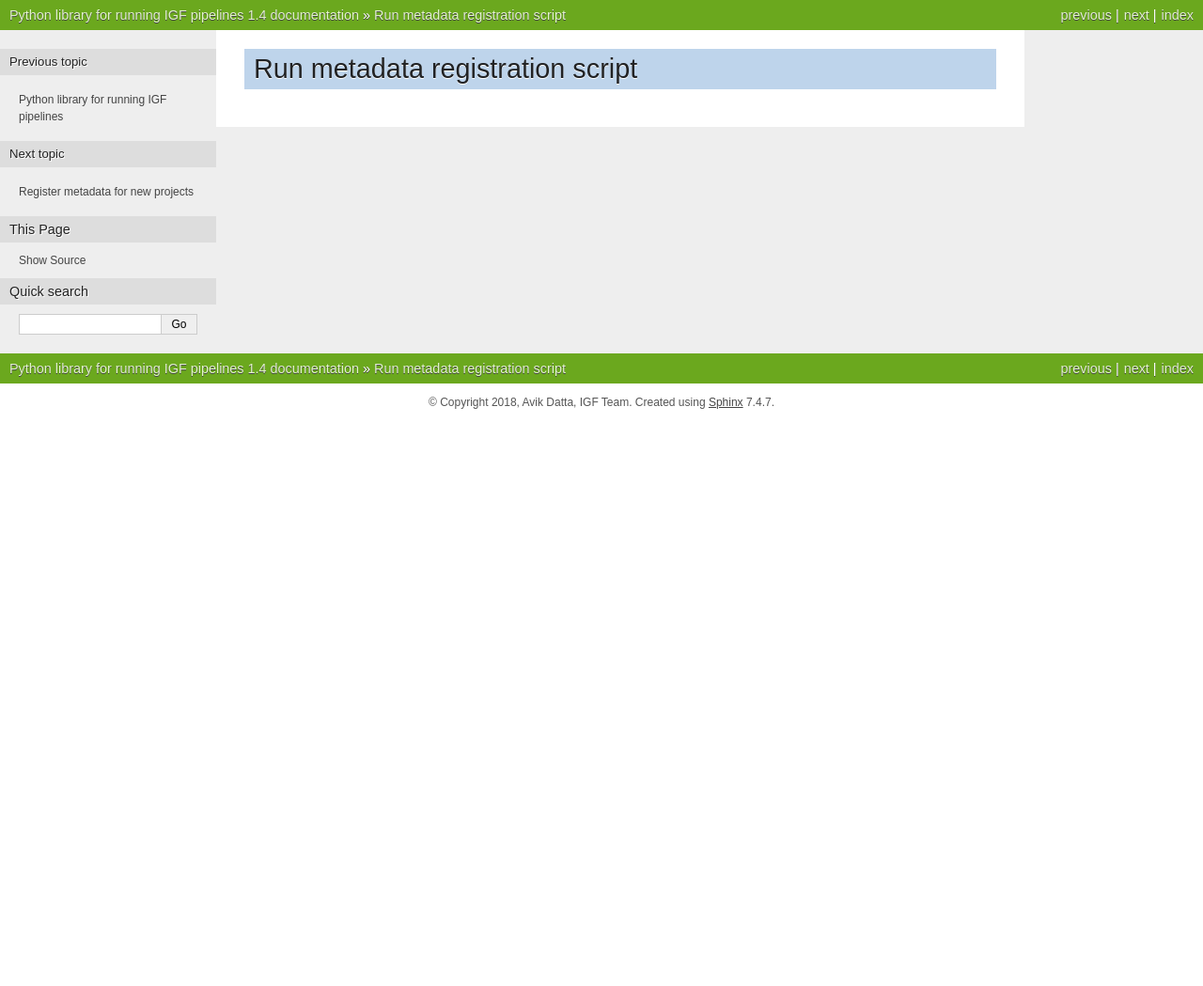
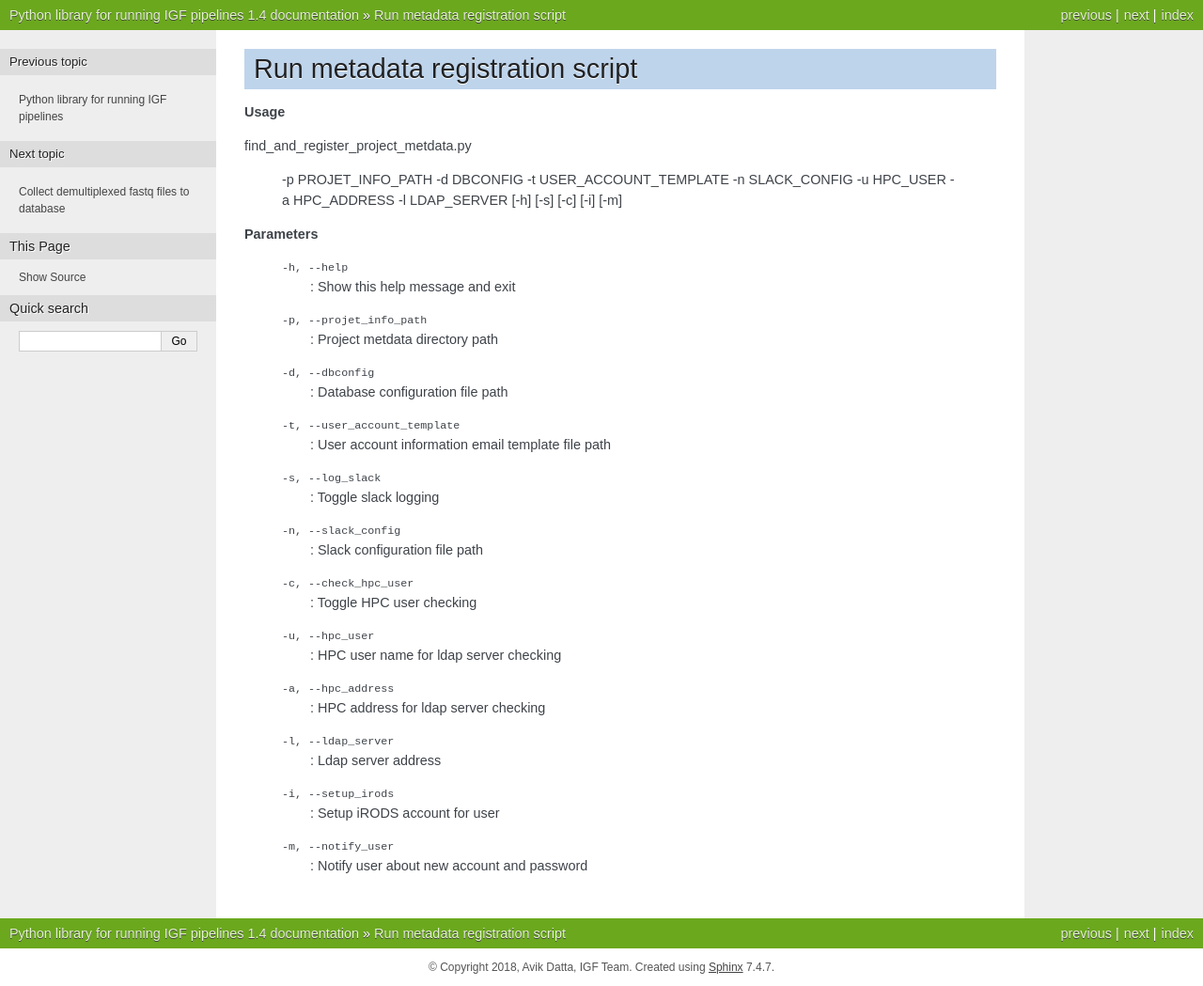
Before and after one commit to imperial-genomics-facility/data-management-python, a Sphinx documentation site: the page built from doc/scripts/run_metadata_registration_script.rst, in a window 1280 px wide. Shown: the whole page at 94% size. Built offline with Sphinx 7.4.7, drawn with Linux system fonts in a browser that asks for light colours; before the commit the page ends 900 px from its top, so only the background shows below that.

Commit message:
added help text for metadata registration script

```diff
--- a/doc/index.rst
+++ b/doc/index.rst
@@ -7,7 +7,7 @@
 =========================================
 
 .. toctree::
-   :maxdepth: 4
+   :maxdepth: 2
    :caption: Table of Contents
 
 
--- /dev/null
+++ b/doc/modules/collect_demult_fastq_to_db.rst
@@ -0,0 +1,5 @@
+Collect demultiplexed fastq files to database
+=============================================
+
+.. automodule:: igf_data.process.seqrun_processing.collect_seqrun_fastq_to_db
+   :members:
--- /dev/null
+++ b/doc/modules/find_new_seqrun.rst
@@ -0,0 +1,5 @@
+Find and process new sequencing run for demultiplexing
+======================================================
+
+.. automodule:: igf_data.process.seqrun_processing.find_and_process_new_seqrun
+   :members:
--- /dev/null
+++ b/doc/modules/reset_samplesheet_md5_for_rerun.rst
@@ -0,0 +1,4 @@
+Reset samplesheet files after modification for rerunning pipeline
+=================================================================
+.. automodule:: igf_data.process.seqrun_processing.reset_samplesheet_md5
+   :members:
--- a/doc/scripts/run_metadata_registration_script.rst
+++ b/doc/scripts/run_metadata_registration_script.rst
@@ -1,2 +1,36 @@
 Run metadata registration script
 ================================
+
+**Usage**
+
+
+find_and_register_project_metdata.py
+
+  -p PROJET_INFO_PATH
+  -d DBCONFIG
+  -t USER_ACCOUNT_TEMPLATE
+  -n SLACK_CONFIG
+  -u HPC_USER
+  -a HPC_ADDRESS
+  -l LDAP_SERVER
+  [-h]
+  [-s]
+  [-c]
+  [-i]
+  [-m]
+
+
+**Parameters**
+
+   -h, --help                   : Show this help message and exit
+   -p, --projet_info_path       : Project metdata directory path
+   -d, --dbconfig               : Database configuration file path
+   -t, --user_account_template  : User account information email template file path
+   -s, --log_slack             : Toggle slack logging
+   -n, --slack_config          : Slack configuration file path
+   -c, --check_hpc_user        : Toggle HPC user checking
+   -u, --hpc_user              : HPC user name for ldap server checking
+   -a, --hpc_address           : HPC address for ldap server checking
+   -l, --ldap_server           : Ldap server address
+   -i, --setup_irods           : Setup iRODS account for user
+   -m, --notify_user           : Notify user about new account and password
```
